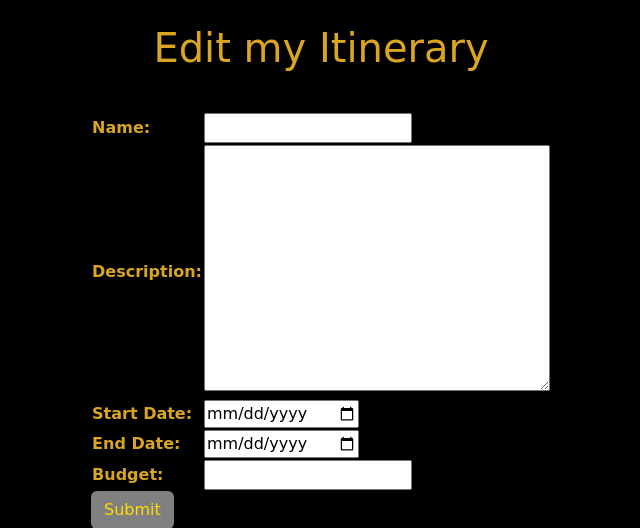
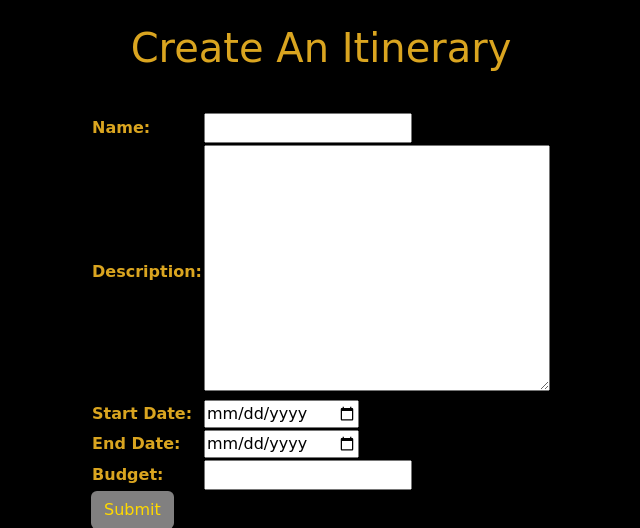
Before and after one commit to BUSAMT/DestinationInTime, a Django app: page /itins/create/ in a window 1280 px wide. Shown: the part 88-616 px from the top of the page, without its empty margins (319-959 px from the left). Run offline with Django 4.2, Linux system fonts and the light colour scheme; the visitor is signed in with stand-in values (Sample User, id 1); some web fonts are replaced.

Commit message:
itinerary form - render create/edit

```diff
--- a/main_app/templates/main_app/itinerary_form.html
+++ b/main_app/templates/main_app/itinerary_form.html
@@ -7,11 +7,10 @@
     <div class="container">
         <div class="row text-center">
             <div class="col">
-                <!-- wtf is going on with this if object thing? -->
                 {% if object %}
-                    <h1 class="title">Edit <span class="teal-text">{{ object.name }}</span></h1>
+                    <h1 class="title">Edit <span class="teal-text">{{ object.init_name }}</span></h1>
                 {% else %}
-                    <h1 class="title">Edit my Itinerary</h1>
+                    <h1 class="title">Create An Itinerary</h1>
                 {% endif %}
             </div>
         </div>
```
